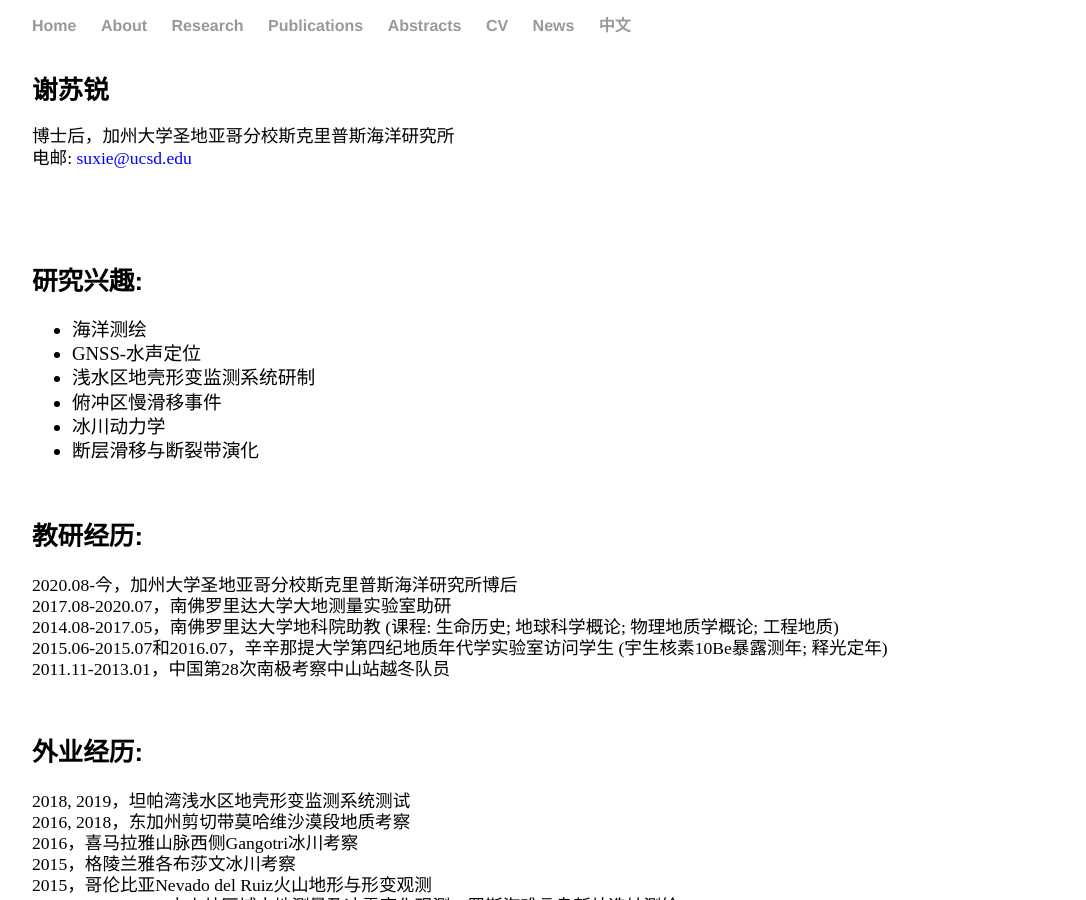
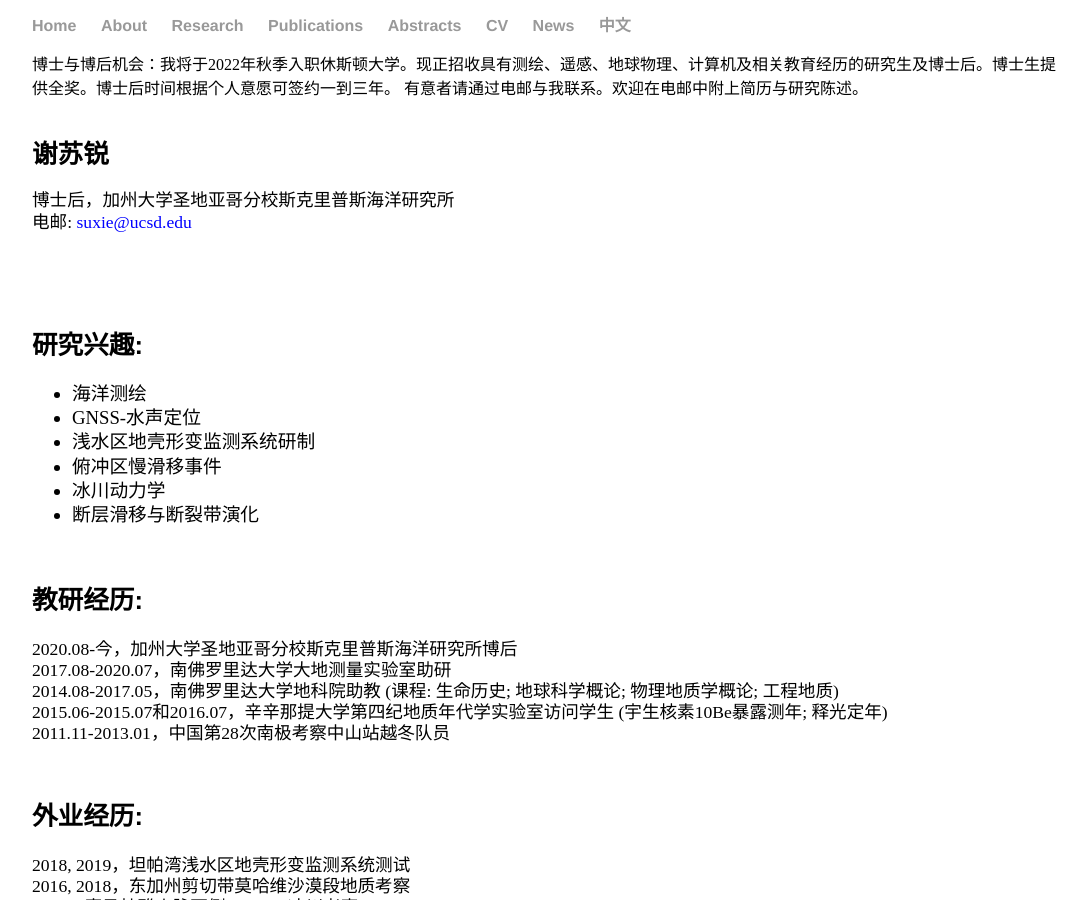
Before and after one commit to suruixie/suruixie.github.io, a Jekyll site: the page built from Chinese/index.html, in a window 1280 px wide and 900 px high. Shown: the whole window, without its empty margins (96-1182 px from the left). Built offline with Jekyll 4.4.1, drawn with Linux system fonts in a browser that asks for light colours; a style sheet for code colours, icons or effects is not loaded.

Commit message:
Update index.html

```diff
--- a/Chinese/index.html
+++ b/Chinese/index.html
@@ -3,6 +3,10 @@ layout: default
 title: 苏锐的中文页面
 ---
 <link rel="stylesheet" href="https://cdn.rawgit.com/jpswalsh/academicons/master/css/academicons.min.css">
+
+博士与博后机会：我将于2022年秋季入职休斯顿大学。现正招收具有测绘、遥感、地球物理、计算机及相关教育经历的研究生及博士后。博士生提供全奖。博士后时间根据个人意愿可签约一到三年。
+有意者请通过电邮与我联系。欢迎在电邮中附上简历与研究陈述。
+
 <body>
     <div class="Chinese">
         <div class="sideText">
```
